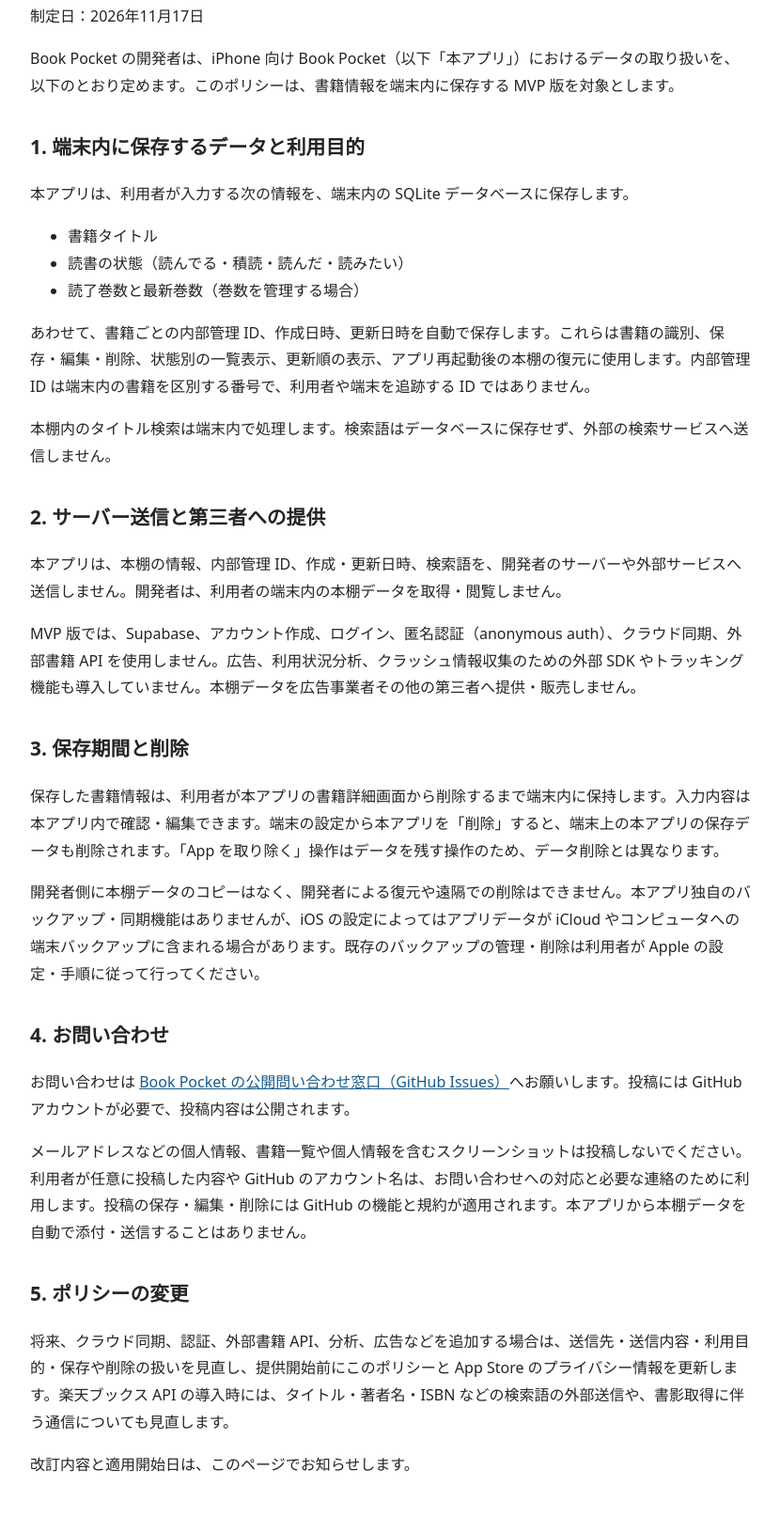
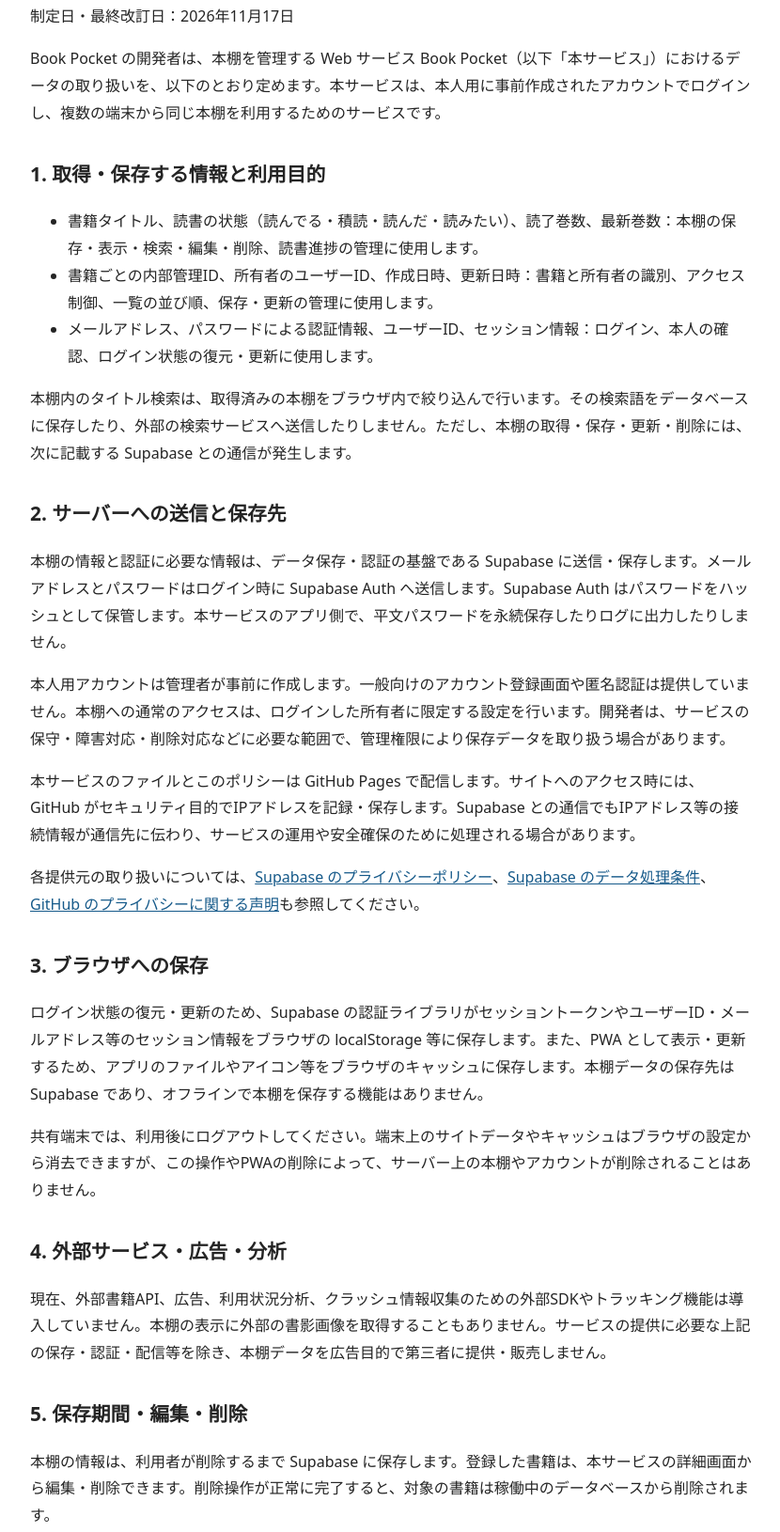
Before and after one commit to kyzw/bookpocket-site, a plain HTML site: page privacy-policy/index.html in a window 1280 px wide. Shown: the part 111-1741 px from the top of the page at 94% size, without its empty margins (224-1054 px from the left). Drawn offline with Linux system fonts and the light colour scheme.

Commit message:
Update privacy policy for Supabase web service

```diff
--- a/privacy-policy/index.html
+++ b/privacy-policy/index.html
@@ -14,33 +14,41 @@
   <body>
     <main>
       <h1>Book Pocket プライバシーポリシー</h1>
-      <p>制定日：2026年11月17日</p>
-      <p>Book Pocket の開発者は、iPhone 向け Book Pocket（以下「本アプリ」）におけるデータの取り扱いを、以下のとおり定めます。このポリシーは、書籍情報を端末内に保存する MVP 版を対象とします。</p>
+      <p>制定日・最終改訂日：2026年11月17日</p>
+      <p>Book Pocket の開発者は、本棚を管理する Web サービス Book Pocket（以下「本サービス」）におけるデータの取り扱いを、以下のとおり定めます。本サービスは、本人用に事前作成されたアカウントでログインし、複数の端末から同じ本棚を利用するためのサービスです。</p>
 
-      <h2>1. 端末内に保存するデータと利用目的</h2>
-      <p>本アプリは、利用者が入力する次の情報を、端末内の SQLite データベースに保存します。</p>
+      <h2>1. 取得・保存する情報と利用目的</h2>
       <ul>
-        <li>書籍タイトル</li>
-        <li>読書の状態（読んでる・積読・読んだ・読みたい）</li>
-        <li>読了巻数と最新巻数（巻数を管理する場合）</li>
+        <li>書籍タイトル、読書の状態（読んでる・積読・読んだ・読みたい）、読了巻数、最新巻数：本棚の保存・表示・検索・編集・削除、読書進捗の管理に使用します。</li>
+        <li>書籍ごとの内部管理ID、所有者のユーザーID、作成日時、更新日時：書籍と所有者の識別、アクセス制御、一覧の並び順、保存・更新の管理に使用します。</li>
+        <li>メールアドレス、パスワードによる認証情報、ユーザーID、セッション情報：ログイン、本人の確認、ログイン状態の復元・更新に使用します。</li>
       </ul>
-      <p>あわせて、書籍ごとの内部管理 ID、作成日時、更新日時を自動で保存します。これらは書籍の識別、保存・編集・削除、状態別の一覧表示、更新順の表示、アプリ再起動後の本棚の復元に使用します。内部管理 ID は端末内の書籍を区別する番号で、利用者や端末を追跡する ID ではありません。</p>
-      <p>本棚内のタイトル検索は端末内で処理します。検索語はデータベースに保存せず、外部の検索サービスへ送信しません。</p>
+      <p>本棚内のタイトル検索は、取得済みの本棚をブラウザ内で絞り込んで行います。その検索語をデータベースに保存したり、外部の検索サービスへ送信したりしません。ただし、本棚の取得・保存・更新・削除には、次に記載する Supabase との通信が発生します。</p>
 
-      <h2>2. サーバー送信と第三者への提供</h2>
-      <p>本アプリは、本棚の情報、内部管理 ID、作成・更新日時、検索語を、開発者のサーバーや外部サービスへ送信しません。開発者は、利用者の端末内の本棚データを取得・閲覧しません。</p>
-      <p>MVP 版では、Supabase、アカウント作成、ログイン、匿名認証（anonymous auth）、クラウド同期、外部書籍 API を使用しません。広告、利用状況分析、クラッシュ情報収集のための外部 SDK やトラッキング機能も導入していません。本棚データを広告事業者その他の第三者へ提供・販売しません。</p>
+      <h2>2. サーバーへの送信と保存先</h2>
+      <p>本棚の情報と認証に必要な情報は、データ保存・認証の基盤である Supabase に送信・保存します。メールアドレスとパスワードはログイン時に Supabase Auth へ送信します。Supabase Auth はパスワードをハッシュとして保管します。本サービスのアプリ側で、平文パスワードを永続保存したりログに出力したりしません。</p>
+      <p>本人用アカウントは管理者が事前に作成します。一般向けのアカウント登録画面や匿名認証は提供していません。本棚への通常のアクセスは、ログインした所有者に限定する設定を行います。開発者は、サービスの保守・障害対応・削除対応などに必要な範囲で、管理権限により保存データを取り扱う場合があります。</p>
+      <p>本サービスのファイルとこのポリシーは GitHub Pages で配信します。サイトへのアクセス時には、GitHub がセキュリティ目的でIPアドレスを記録・保存します。Supabase との通信でもIPアドレス等の接続情報が通信先に伝わり、サービスの運用や安全確保のために処理される場合があります。</p>
+      <p>各提供元の取り扱いについては、<a href="https://supabase.com/privacy">Supabase のプライバシーポリシー</a>、<a href="https://supabase.com/legal/customer-resources/data-processing-addendum">Supabase のデータ処理条件</a>、<a href="https://docs.github.com/en/site-policy/privacy-policies/github-general-privacy-statement">GitHub のプライバシーに関する声明</a>も参照してください。</p>
 
-      <h2>3. 保存期間と削除</h2>
-      <p>保存した書籍情報は、利用者が本アプリの書籍詳細画面から削除するまで端末内に保持します。入力内容は本アプリ内で確認・編集できます。端末の設定から本アプリを「削除」すると、端末上の本アプリの保存データも削除されます。「App を取り除く」操作はデータを残す操作のため、データ削除とは異なります。</p>
-      <p>開発者側に本棚データのコピーはなく、開発者による復元や遠隔での削除はできません。本アプリ独自のバックアップ・同期機能はありませんが、iOS の設定によってはアプリデータが iCloud やコンピュータへの端末バックアップに含まれる場合があります。既存のバックアップの管理・削除は利用者が Apple の設定・手順に従って行ってください。</p>
+      <h2>3. ブラウザへの保存</h2>
+      <p>ログイン状態の復元・更新のため、Supabase の認証ライブラリがセッショントークンやユーザーID・メールアドレス等のセッション情報をブラウザの localStorage 等に保存します。また、PWA として表示・更新するため、アプリのファイルやアイコン等をブラウザのキャッシュに保存します。本棚データの保存先は Supabase であり、オフラインで本棚を保存する機能はありません。</p>
+      <p>共有端末では、利用後にログアウトしてください。端末上のサイトデータやキャッシュはブラウザの設定から消去できますが、この操作やPWAの削除によって、サーバー上の本棚やアカウントが削除されることはありません。</p>
 
-      <h2>4. お問い合わせ</h2>
+      <h2>4. 外部サービス・広告・分析</h2>
+      <p>現在、外部書籍API、広告、利用状況分析、クラッシュ情報収集のための外部SDKやトラッキング機能は導入していません。本棚の表示に外部の書影画像を取得することもありません。サービスの提供に必要な上記の保存・認証・配信等を除き、本棚データを広告目的で第三者に提供・販売しません。</p>
+
+      <h2>5. 保存期間・編集・削除</h2>
+      <p>本棚の情報は、利用者が削除するまで Supabase に保存します。登録した書籍は、本サービスの詳細画面から編集・削除できます。削除操作が正常に完了すると、対象の書籍は稼働中のデータベースから削除されます。</p>
+      <p>ログアウトはサーバー上の本棚やアカウントを削除する操作ではありません。アカウントをアプリ内から削除する機能はありません。本人用アカウントの削除は管理者が行い、アカウントに紐づく本棚も削除します。削除に関する相談では、下記の公開窓口に個人情報や認証情報を投稿しないでください。</p>
+      <p>バックアップや運用ログの保管は、各サービスの設定や保管期間に従います。書籍・アカウントの削除操作が、バックアップや運用ログの即時消去を意味するものではありません。</p>
+
+      <h2>6. お問い合わせ</h2>
       <p>お問い合わせは <a href="https://github.com/kyzw/bookpocket-site/issues">Book Pocket の公開問い合わせ窓口（GitHub Issues）</a>へお願いします。投稿には GitHub アカウントが必要で、投稿内容は公開されます。</p>
-      <p>メールアドレスなどの個人情報、書籍一覧や個人情報を含むスクリーンショットは投稿しないでください。利用者が任意に投稿した内容や GitHub のアカウント名は、お問い合わせへの対応と必要な連絡のために利用します。投稿の保存・編集・削除には GitHub の機能と規約が適用されます。本アプリから本棚データを自動で添付・送信することはありません。</p>
+      <p>メールアドレス、パスワード、認証トークンなどの個人情報・認証情報、書籍一覧や個人情報を含むスクリーンショットは投稿しないでください。本人確認を要する相談でも、公開Issuesで個人情報をやり取りしないでください。利用者が任意に投稿した内容や GitHub のアカウント名は、お問い合わせへの対応と必要な連絡のために利用します。投稿の保存・編集・削除には GitHub の機能と規約が適用されます。本サービスから本棚データを自動で添付・送信することはありません。</p>
 
-      <h2>5. ポリシーの変更</h2>
-      <p>将来、クラウド同期、認証、外部書籍 API、分析、広告などを追加する場合は、送信先・送信内容・利用目的・保存や削除の扱いを見直し、提供開始前にこのポリシーと App Store のプライバシー情報を更新します。楽天ブックス API の導入時には、タイトル・著者名・ISBN などの検索語の外部送信や、書影取得に伴う通信についても見直します。</p>
+      <h2>7. ポリシーの変更</h2>
+      <p>将来、楽天ブックスAPIなどの外部書籍APIを追加する場合は、検索語（タイトル・著者名・ISBN等）の送信や書影取得に伴う通信、送信先・利用目的・保存や削除の扱いを確認し、提供開始前にこのポリシーを改訂します。公開アカウント登録、広告、分析、その他のデータの取り扱いを変更する場合も、内容を見直します。</p>
       <p>改訂内容と適用開始日は、このページでお知らせします。</p>
     </main>
   </body>
```
Also changed, not shown: 1 other file.
